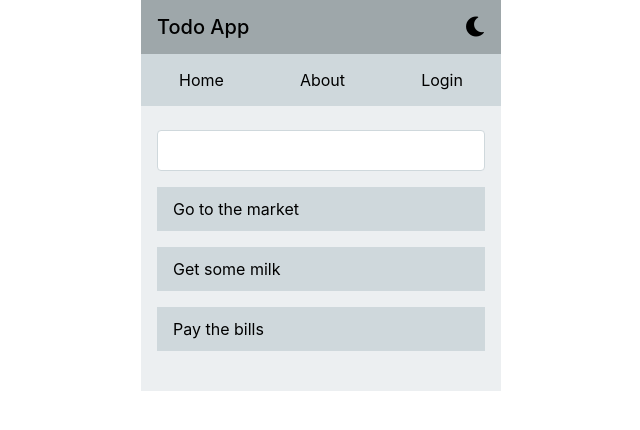
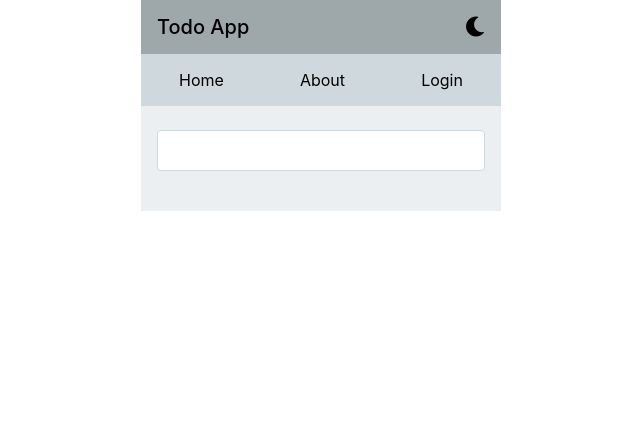
Before and after one commit to MEHMET0665/context, a React (Create React App) app: page / in a window 1280 px wide. Shown: the top 430 px of the page, without its empty margins (319-959 px from the left). Built offline with nearby package versions, Linux system fonts and the light colour scheme.

Commit message:
clean up sone code

```diff
--- a/src/contexts/TodoItemsContext.js
+++ b/src/contexts/TodoItemsContext.js
@@ -1,11 +1,7 @@
 import React, {createContext,useState} from'react'
 export const TodoItemsContext=createContext();
 function TodoItemsContextProvider(props){
-  const [items, setItems]=useState([
-    {title:'Go to the market',id:1},
-    {title:'Get some milk',id:2},
-    {title:'Pay the bills',id:2},
-  ])
+  const [items, setItems]=useState([])
   const addItem=(title)=>{
     setItems([...items,{title:title,id:Date.now()}])
   }
```
Also changed, not shown: 1 other file (tests, documents, lock files or other folders).
